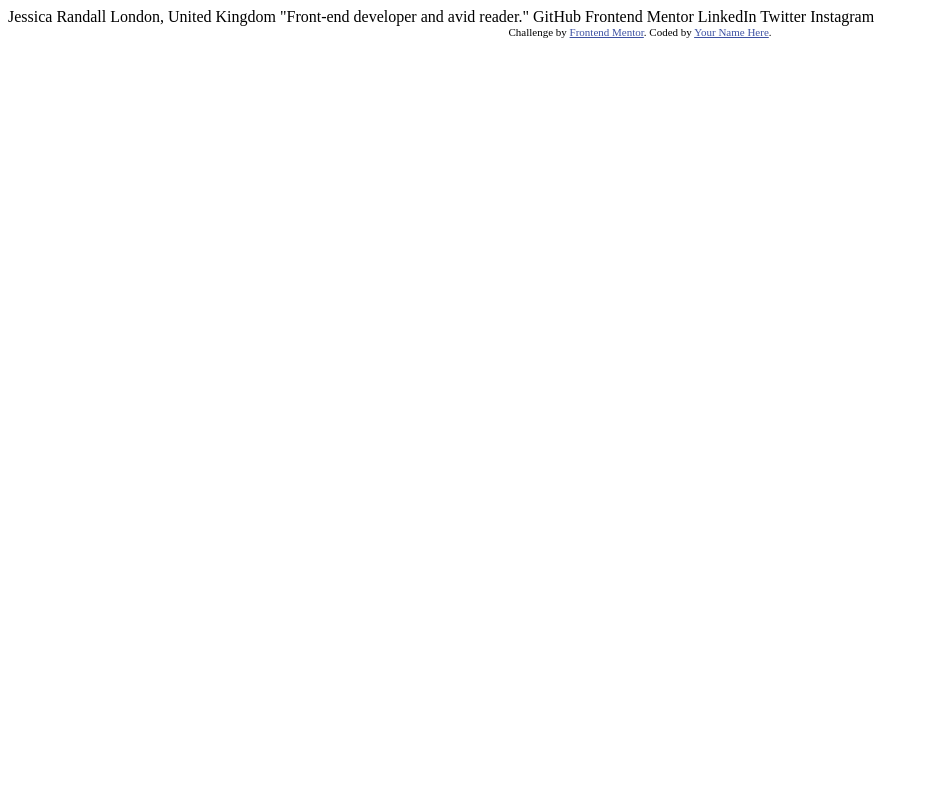
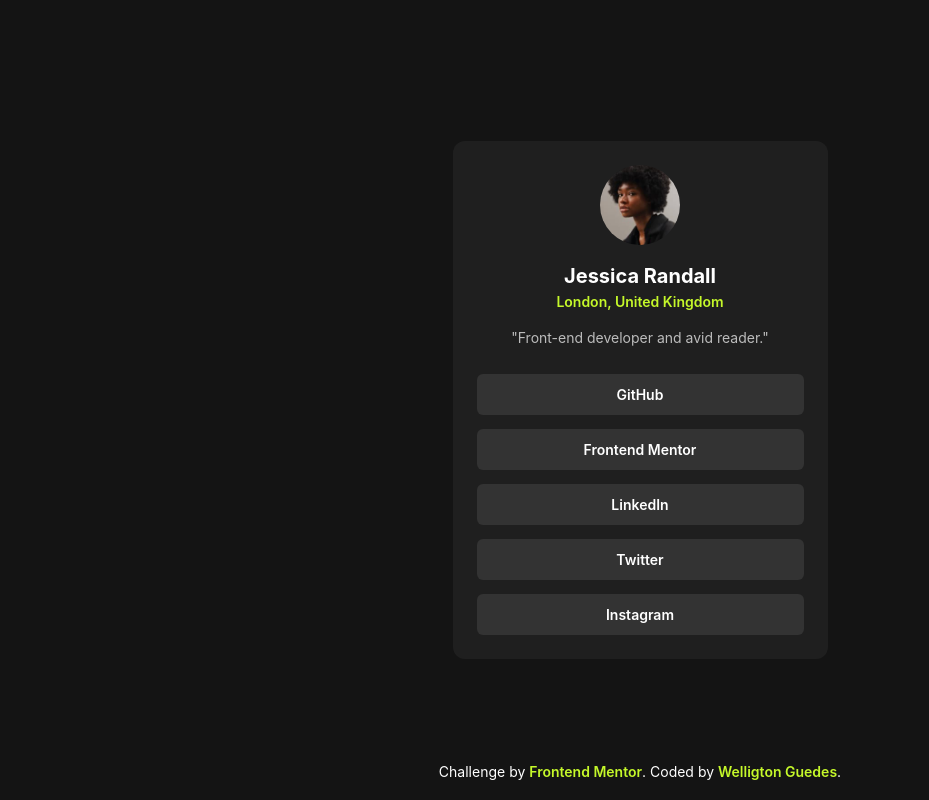
Before and after one commit to WellingtonGuedesDev/Social-links-profile, a plain HTML site: page index.html in a window 1280 px wide. Shown: the whole page, without its empty margins (0-929 px from the left). Drawn offline with Linux system fonts and the light colour scheme; a web font is replaced by a local one.

Commit message:
finalizado

```diff
--- /dev/null
+++ b/assets/styles/style.css
@@ -0,0 +1,103 @@
+* {
+    margin: 0;
+    padding: 0;
+    box-sizing: border-box;
+}
+
+body {
+    font-family: var(--ff-paragraph);
+    font-size: var(--fs-paragraph);
+    background-color: var(--clr-grey-900);
+    color: var(--clr-white);
+    display: grid;
+    place-items: center;
+    height: 100vh;
+    width: 100vw;
+}
+
+a {
+    text-decoration: none;
+    cursor: pointer;
+    font-weight: var(--fw-medium);
+}
+
+.social-links {
+    width: 90%;
+    padding: var(--padding-inline);
+    display: flex;
+    flex-direction: column;
+    gap: var(--gap-md);
+    background-color: var(--clr-grey-800);
+    border-radius: 12px;
+}
+
+.social-links__avatar {
+    display: flex;
+    align-items: center;
+    gap: var(--gap-sm);
+    flex-direction: column;
+    justify-content: center;
+}
+
+.social-links__avatar img {
+    width: 80px;
+    height: 80px;
+    border-radius: 50%;
+    margin-bottom: var(--gap-md);
+}
+
+.social-links__name {
+    font-weight: var(--fw-bold);
+    font-size: 20px;
+}
+
+.social-links__location {
+    color: var(--clr-green);
+    font-weight: var(--fw-medium);
+    margin-bottom: var(--gap-md);
+    font-size: 14px;
+}
+
+.social-links__bio {
+    color: rgba(255, 255, 255, 0.7);
+}
+
+.social-links__links {
+    display: flex;
+    flex-direction: column;
+    gap: var(--gap-md);
+    justify-content: center;
+    font-weight: var(--fw-medium);
+    margin-top: var(--gap-md);
+}
+
+.social-links__links a {
+    color: var(--clr-white);
+    display: flex;
+    justify-content: center;
+    background-color: var(--clr-grey-700);
+    padding: 12px 0;
+    border-radius: 6px;
+}
+
+.social-links__links a:hover {
+    background-color: var(--clr-green);
+    transition: background-color 0.3s ease;
+}
+
+@media (min-width: 600px) {
+    .social-links {
+        max-width: 375px;
+    }
+}
+
+
+.attribution {
+    position: absolute;
+    bottom: 20px;
+    text-align: center;
+}
+
+.attribution a {
+    color: var(--clr-green);
+}
--- /dev/null
+++ b/assets/styles/variables.css
@@ -0,0 +1,17 @@
+:root {
+    --clr-green: hsl(75, 94%, 57%);
+    --clr-white: hsl(0, 0%, 100%);
+    --clr-grey-700: hsl(0, 0%, 20%);
+    --clr-grey-800: hsl(0, 0%, 12%);
+    --clr-grey-900: hsl(0, 0%, 8%);
+
+    --fs-paragraph: 14px;
+    --ff-paragraph: 'Inter', sans-serif;
+    --fw-weight-regular: 400;
+    --fw-medium: 600;
+    --fw-bold: 700;
+
+    --padding-inline: 24px;
+    --gap-sm: 5px;
+    --gap-md: 14px;
+}
--- a/index.html
+++ b/index.html
@@ -8,27 +8,40 @@
 
   <title>Frontend Mentor | Social links profile</title>
 
-  <!-- Feel free to remove these styles or customise in your own stylesheet 👍 -->
-  <style>
-    .attribution { font-size: 11px; text-align: center; }
-    .attribution a { color: hsl(228, 45%, 44%); }
-  </style>
+  <!-- FONTS -->
+  <link rel="preconnect" href="https://fonts.googleapis.com">
+  <link rel="preconnect" href="https://fonts.gstatic.com" crossorigin>
+  <link href="assets/fonts/Inter-Regular.woff2" rel="stylesheet">
+  <link href="assets/fonts/Inter-SemiBold.woff2" rel="stylesheet">
+  <link href="assets/fonts/Inter-Bold.woff2" rel="stylesheet">
+
+  <!-- STYLES -->
+  <link rel="stylesheet" href="assets/styles/variables.css">
+  <link rel="stylesheet" href="assets/styles/style.css">
 </head>
 <body>
 
-  Jessica Randall
-  London, United Kingdom
-  "Front-end developer and avid reader."
+  <article class="social-links">
+    <div class="social-links__avatar">
+      <img src="assets/images/avatar-jessica.jpeg" alt="Foto de perfil de Jessica Randall">
 
-  GitHub
-  Frontend Mentor
-  LinkedIn
-  Twitter
-  Instagram
+      <h1 class="social-links__name">Jessica Randall</h1>
+      <span class="social-links__location">London, United Kingdom</span>
+      <p class="social-links__bio">"Front-end developer and avid reader."</p>
+    </div>
 
-  <div class="attribution">
+    <nav class="social-links__links">
+      <a href="#" aria-label="Perfil GitHub de Jessica Randall">GitHub</a>
+      <a href="#" aria-label="Perfil Frontend Mentor de Jessica Randall">Frontend Mentor</a>
+      <a href="#" aria-label="Perfil LinkedIn de Jessica Randall">LinkedIn</a>
+      <a href="#" aria-label="Perfil Twitter de Jessica Randall">Twitter</a>
+      <a href="#" aria-label="Perfil Instagram de Jessica Randall">Instagram</a>
+    </nav>
+  </article>
+
+  <footer class="attribution">
     Challenge by <a href="https://www.frontendmentor.io?ref=challenge" target="_blank">Frontend Mentor</a>.
-    Coded by <a href="#">Your Name Here</a>.
-  </div>
+    Coded by <a href="https://github.com/WellingtonGuedesDev/" target="_blank">Welligton Guedes</a>.
+  </footer>
 </body>
 </html>
```
Also changed, not shown: design/desktop-screen.png (added), design/mobile-screen.png (added), 1 other file.
